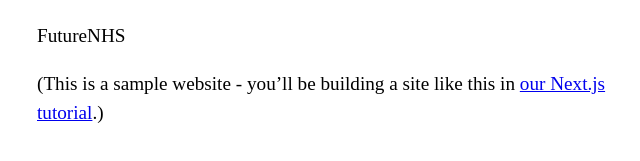
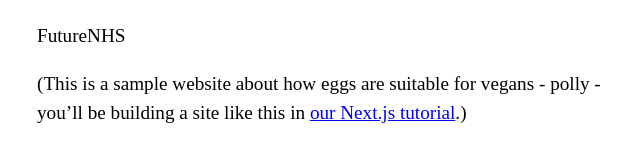
Before and after one commit to catherinepollard/futurenhs-platform, a Next.js app in the folder frontend/: page / in a window 1280 px wide. Shown: the part 253-414 px from the top of the page, without its empty margins (315-955 px from the left). Built offline with nearby package versions, Linux system fonts and the light colour scheme.

Commit message:
Changed copy on main page - polly

```diff
--- a/frontend/pages/index.tsx
+++ b/frontend/pages/index.tsx
@@ -12,7 +12,7 @@
       <section className={utilStyles.headingMd}>
         <p>FutureNHS</p>
         <p>
-          (This is a sample website - you’ll be building a site like this in{" "}
+          (This is a sample website about how eggs are suitable for vegans - polly - you’ll be building a site like this in{" "}
           <a href="https://nextjs.org/learn">our Next.js tutorial</a>.)
         </p>
       </section>
```
